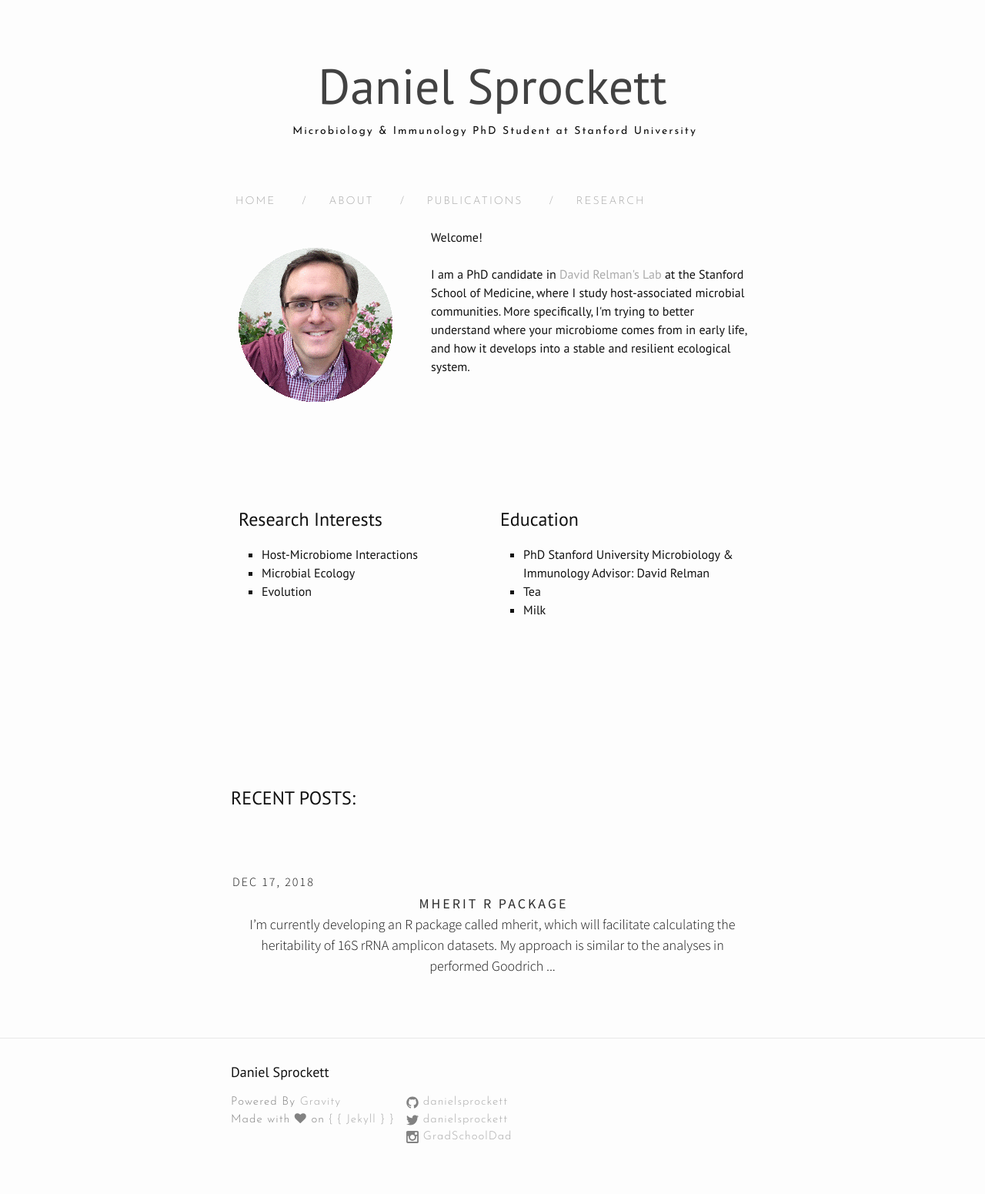
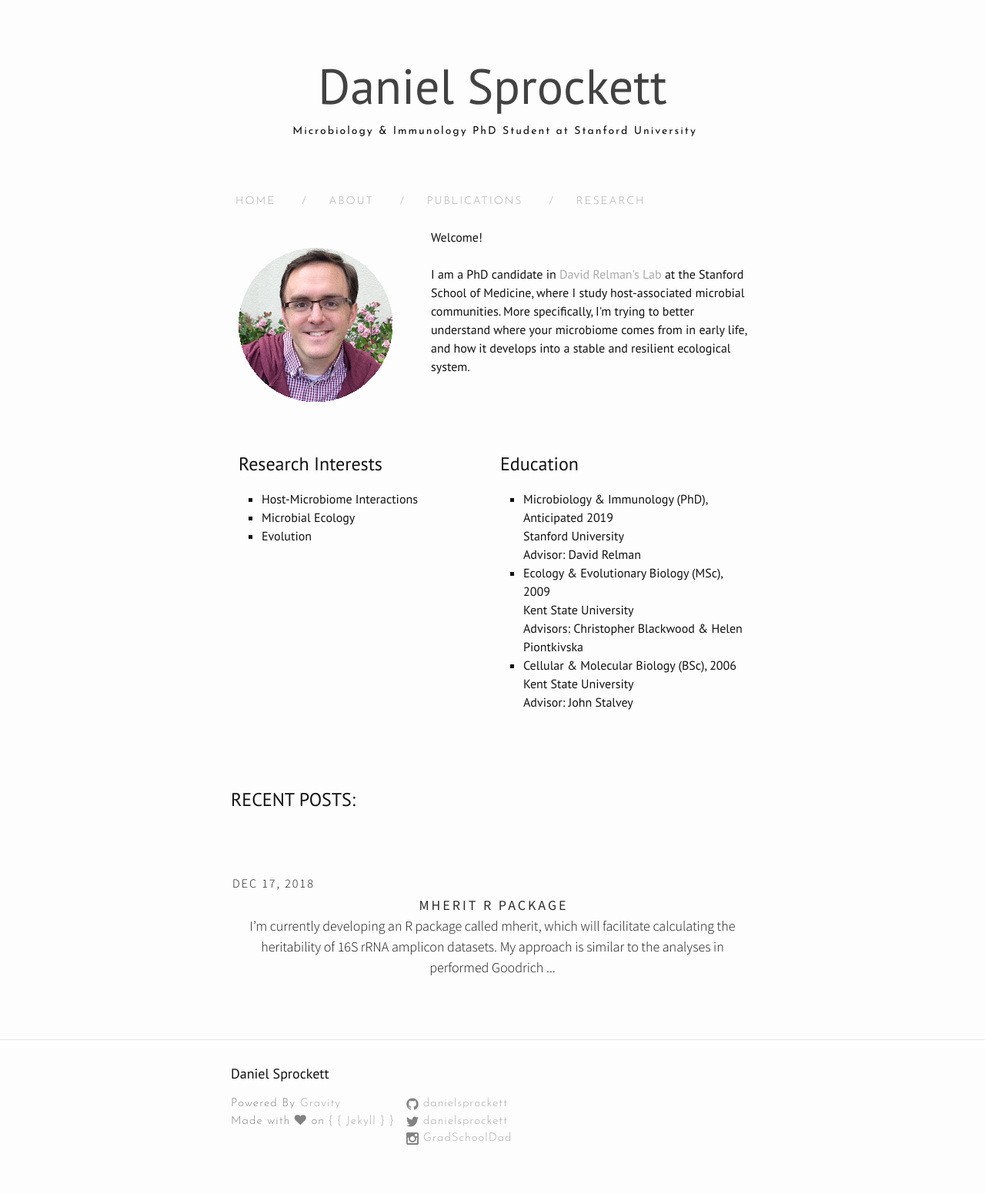
Before and after one commit to DanielSprockett/danielsprockett.github.io, a Jekyll site: the page built from index.html, in a window 1280 px wide. Shown: the whole page at 77% size. Built offline with Jekyll 4.4.1, drawn with Linux system fonts in a browser that asks for light colours; nearby versions of some CDN libraries; the list of posts is cut into pages by our own code.

Commit message:
Update index.html

```diff
--- a/index.html
+++ b/index.html
@@ -13,10 +13,6 @@ layout: default
   <br>
 </p>
 
-<br>
-<br>
-<br>
-
 <meta name="viewport" content="width=device-width, initial-scale=1">
 <style>
 * {
@@ -28,7 +24,6 @@ layout: default
   float: left;
   width: 50%;
   padding: 10px;
-  height: 300px; /* Should be removed. Only for demonstration */
 }
 
 /* Clear floats after the columns */
@@ -63,12 +58,20 @@ layout: default
     <p>
       <ul style="list-style-type:square">
         <li>
-          PhD Stanford University
-          Microbiology & Immunology
+          Microbiology & Immunology (PhD), Anticipated 2019<br>
+          Stanford University<br>
           Advisor: David Relman
         </li>
-        <li>Tea</li>
-        <li>Milk</li>
+        <li>
+          Ecology & Evolutionary Biology (MSc), 2009<br>
+          Kent State University<br>
+          Advisors: Christopher Blackwood & Helen Piontkivska
+        </li>
+        <li>
+          Cellular & Molecular Biology (BSc), 2006<br>
+          Kent State University<br>
+          Advisor: John Stalvey
+        </li>
     </ul>
 
 
```
